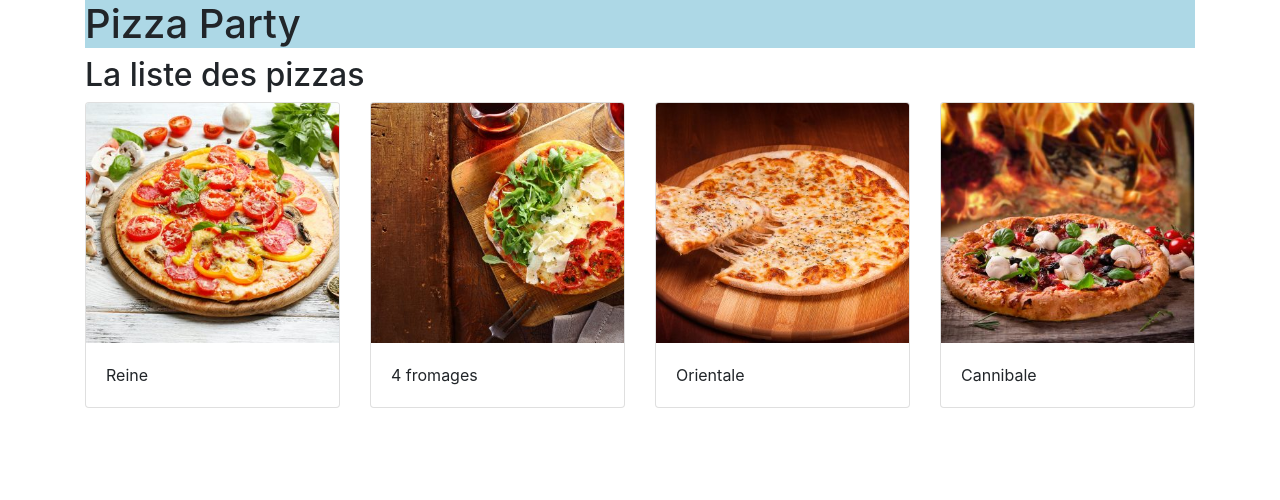
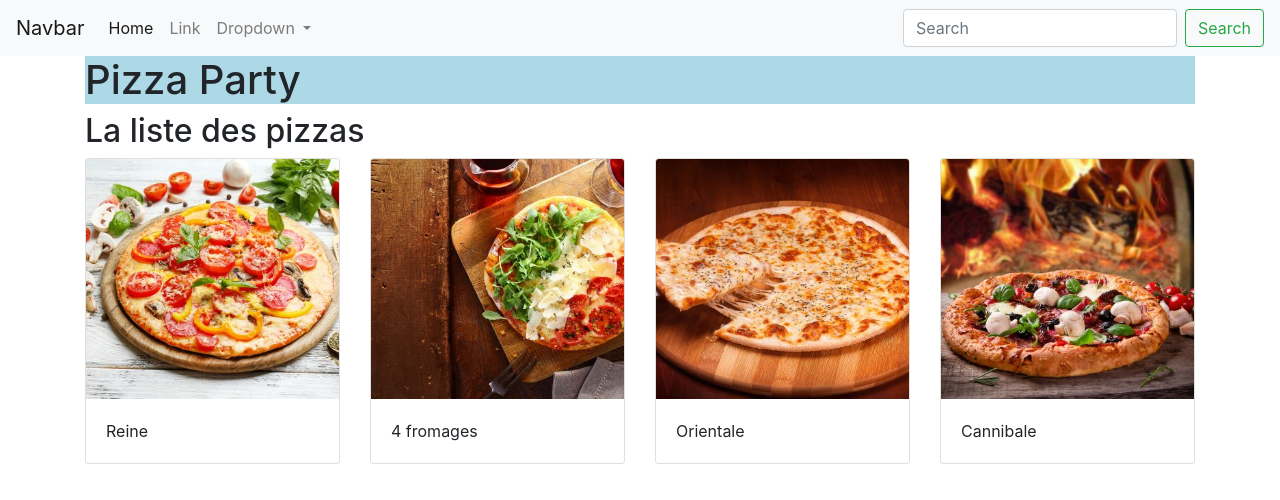
Before and after one commit to Hemjie/Angular-Pizzaparty, an Angular app: page / in a window 1280 px wide. Shown: the top 500 px of the page. Built offline with nearby package versions, Linux system fonts and the light colour scheme.

Commit message:
ajout d'un menu via un composant

```diff
--- a/src/app/app.component.html
+++ b/src/app/app.component.html
@@ -1,3 +1,5 @@
+<app-menu></app-menu>
+
 <div class="container">
     <h1>{{title}}</h1>
 
--- a/src/app/app.module.ts
+++ b/src/app/app.module.ts
@@ -4,11 +4,13 @@
 
 import { AppComponent } from './app.component';
 import { PizzaListComponent } from './pizza-list/pizza-list.component';
+import { MenuComponent } from './menu/menu.component';
 
 @NgModule({
   declarations: [
     AppComponent,
-    PizzaListComponent
+    PizzaListComponent,
+    MenuComponent
   ],
   imports: [
     BrowserModule,
--- /dev/null
+++ b/src/app/menu/menu.component.html
@@ -0,0 +1,32 @@
+<nav class="navbar navbar-expand-lg navbar-light bg-light">
+    <a class="navbar-brand" href="#">Navbar </a>
+    <button (click)="toggleCollapseNavbar()" class="navbar-toggler" type="button" data-toggle="collapse" data-target="#navbarSupportedContent">
+        <span class="navbar-toggler-icon"></span>
+    </button>
+
+    <div [class.show]= "isCollapsed" class="collapse navbar-collapse" id="navbarSupportedContent">
+        <ul class="navbar-nav mr-auto">
+            <li class="nav-item active">
+                <a class="nav-link" href="#">Home</a>
+            </li>
+            <li class="nav-item">
+                <a class="nav-link" href="#">Link</a>
+            </li>
+            <li class="nav-item dropdown">
+                <a class="nav-link dropdown-toggle" href="#" id="navbarDropdown" role="button" data-toggle="dropdown">
+                    Dropdown
+                </a>
+                <div class="dropdown-menu">
+                    <a class="dropdown-item" href="#">Action</a>
+                    <a class="dropdown-item" href="#">Another action</a>
+                    <div class="dropdown-divider"></div>
+                    <a class="dropdown-item" href="#">Something else here</a>
+                </div>
+            </li>
+        </ul>
+        <form class="form-inline my-2 my-lg-0">
+            <input class="form-control mr-sm-2" type="search" placeholder="Search">
+            <button class="btn btn-outline-success my-2 my-sm-0" type="submit">Search</button>
+        </form>
+    </div>
+  </nav>
--- /dev/null
+++ b/src/app/menu/menu.component.ts
@@ -0,0 +1,24 @@
+import { Component, OnInit } from '@angular/core';
+
+@Component({
+  selector: 'app-menu',
+  templateUrl: './menu.component.html',
+  styleUrls: ['./menu.component.scss']
+})
+export class MenuComponent implements OnInit {
+  isCollapsed = false;
+
+  toggleCollapseNavbar() {
+    if (!this.isCollapsed) {
+      this.isCollapsed = true;
+    } else {
+      this.isCollapsed = false;
+    }
+  };
+
+  constructor() { }
+
+  ngOnInit(): void {
+  }
+
+}
```
Also changed, not shown: src/app/menu/menu.component.scss (added), 1 other file (tests, documents, lock files or other folders).
